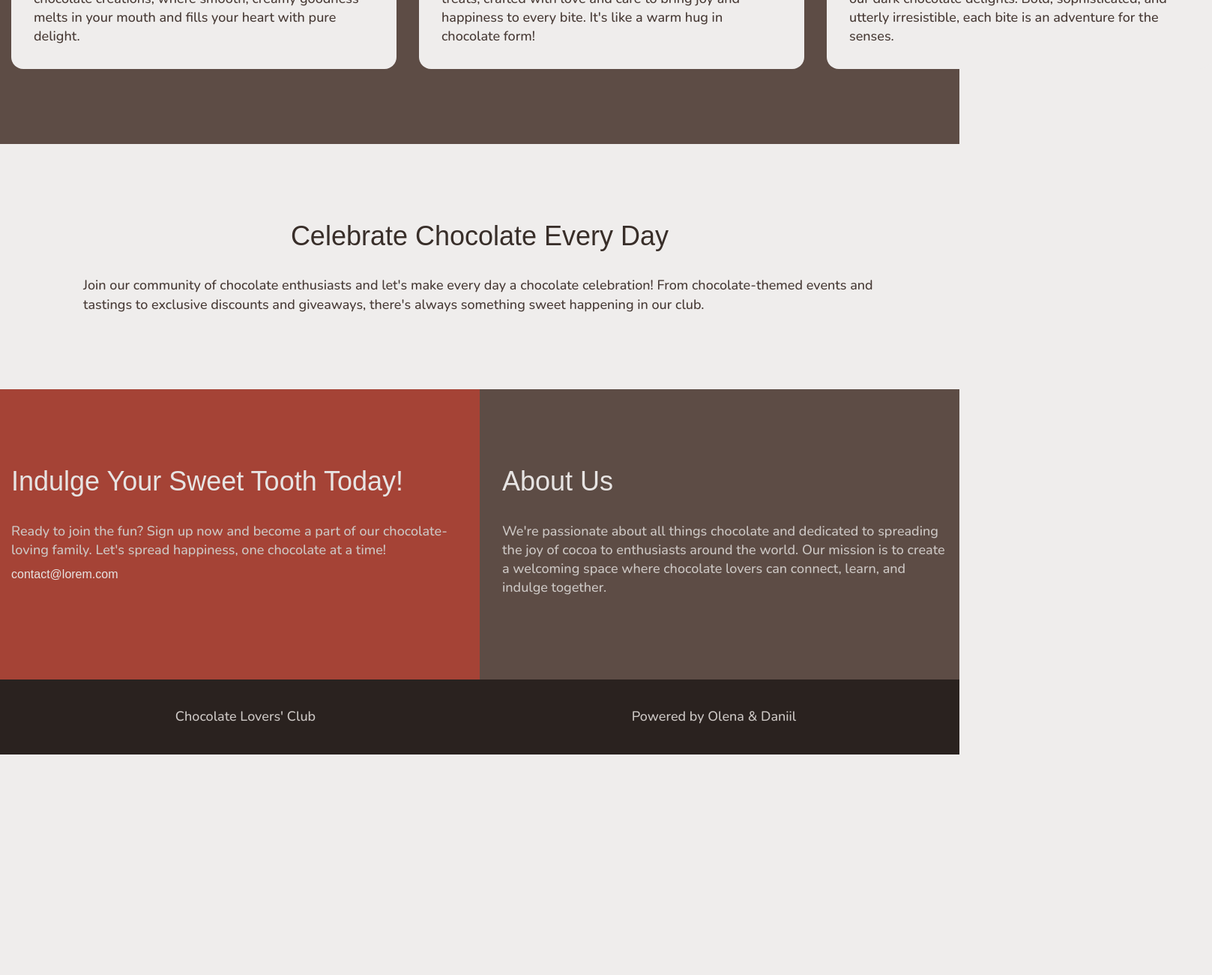
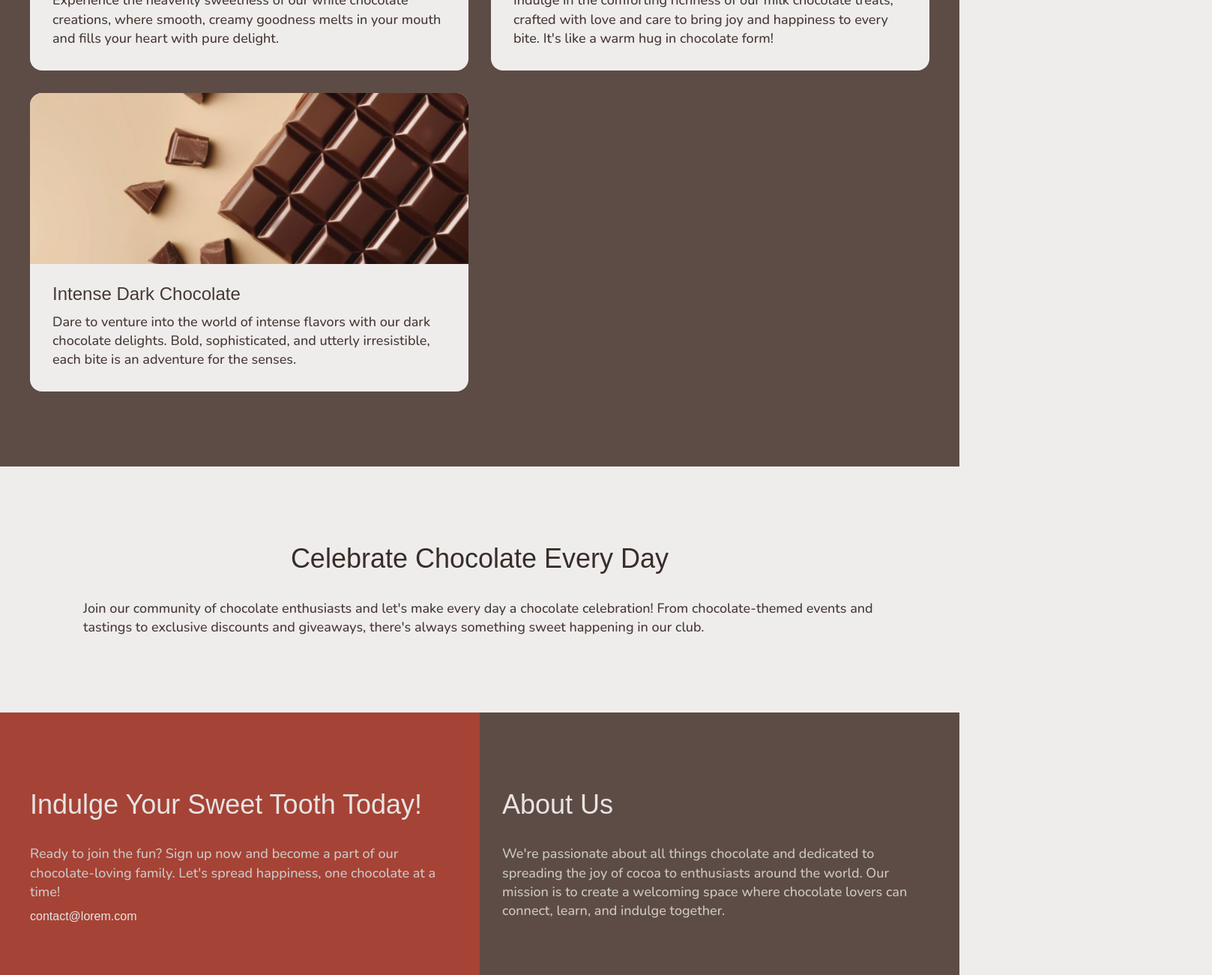
Before and after one commit to Danil22May/My-first-web, a plain HTML site: page index.html in a window 1280 px wide. Shown: the part 1380-2680 px from the top of the page at 75% size, 1617 px wide, since content can reach past the window. Before the commit the page ends 2386 px from the top, so only its background shows below. Drawn offline with nearby package versions, Linux system fonts and the light colour scheme; a web font is replaced by a local one.

Commit message:
Make cards responsive

```diff
--- a/style.css
+++ b/style.css
@@ -59,13 +59,13 @@ p {
 }
 
 section {
-    padding: 100px 15px;
+    padding: 100px 40px;
 }
 
 /* other styles */
 header {
     background: no-repeat url(images/chocolote-main-min.jpg);
-    padding: 110px 15px;
+    padding: 110px 40px;
     background-size: cover;
 }
 
@@ -124,6 +124,21 @@ ul {
     gap: 30px;
 }
 
+/* Media query for screens smaller than 768px */
+@media screen and (max-width: 1602px) {
+    ul {
+        grid-template-columns: repeat(2, 1fr); /* Two columns with equal width */
+    }
+}
+
+/* Media query for screens smaller than 480px */
+@media screen and (max-width: 1058px) {
+    ul {
+        grid-template-columns: 1fr; /* One column with full width */
+        max-width: 800px;
+    }
+}
+
 .card {
     background-color: var(--bg-main-light);
     border-radius: 16px;
@@ -131,6 +146,9 @@ ul {
 
 .card img {
     border-radius: 16px 16px 0px 0px;
+    width: 100%; /* Ensure the image fills its container horizontally */
+    height: 100%; /* Ensure the image fills its container vertically */
+    object-fit: cover; /* Scale the image to maintain its aspect ratio while covering the entire container */
 }
 
 .card div {
@@ -152,7 +170,7 @@ ul {
 
 .section-d {
     background: linear-gradient(90deg, var(--accent) 50%, var(--bg-main-dark) 50%);
-    padding: 100px 15px;
+    padding: 100px 40px;
 }
 
 /* Container properties */
@@ -204,7 +222,7 @@ Flex item properties
 
 footer {
     background-color: var(--bg-dark);
-    padding: 37px 15px;
+    padding: 37px 20px;
 }
 
 .boxf {
```
